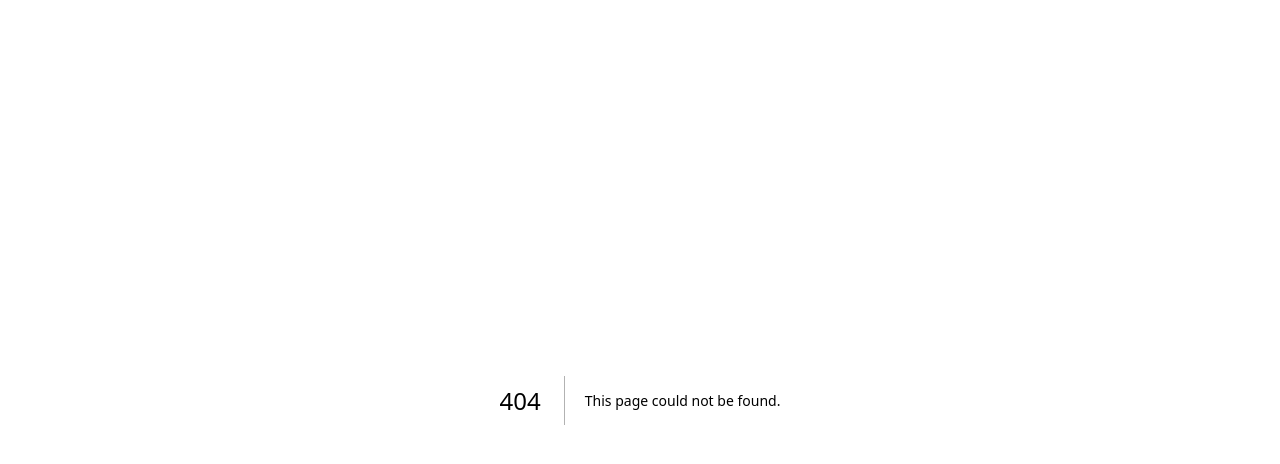
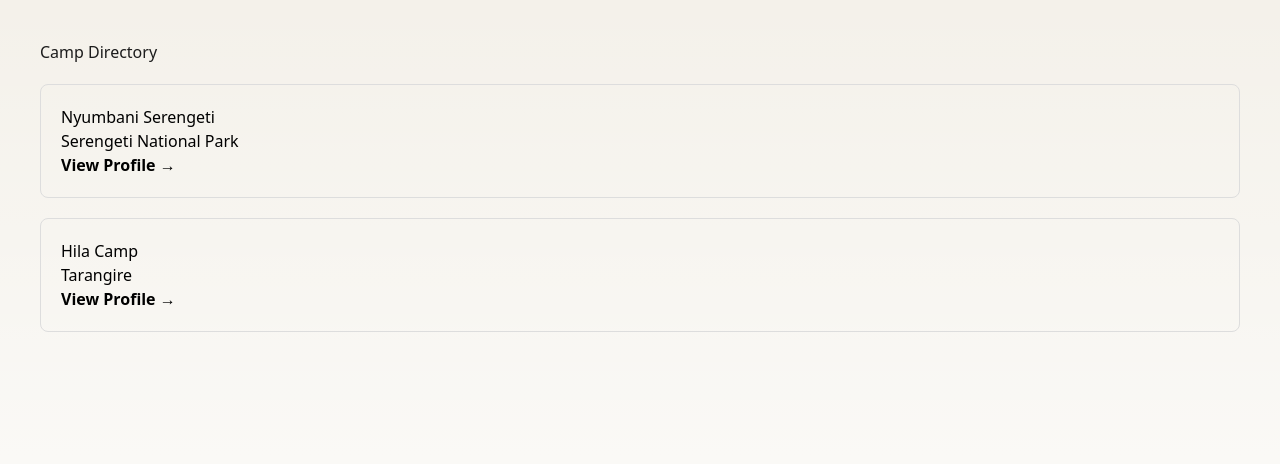
Before and after one commit to aisafarimarketing-ux/safari-trade-directory, a Next.js app: page /directory in a window 1280 px wide. Before the commit this address had no page. Shown: the top 464 px of the page. Built offline with nearby package versions, Linux system fonts and the light colour scheme.

Commit message:
Create page.tsx

```diff
--- /dev/null
+++ b/src/app/directory/page.tsx
@@ -0,0 +1,40 @@
+export default function DirectoryPage() {
+  const camps = [
+    {
+      name: "Nyumbani Serengeti",
+      location: "Serengeti National Park",
+      slug: "nyumbani-serengeti",
+    },
+    {
+      name: "Hila Camp",
+      location: "Tarangire",
+      slug: "hila-camp",
+    },
+  ];
+
+  return (
+    <main style={{ padding: "40px" }}>
+      <h1>Camp Directory</h1>
+
+      <div style={{ display: "grid", gap: "20px", marginTop: "20px" }}>
+        {camps.map((camp) => (
+          <a
+            key={camp.slug}
+            href={`/camps/${camp.slug}`}
+            style={{
+              border: "1px solid #ddd",
+              padding: "20px",
+              borderRadius: "8px",
+              textDecoration: "none",
+              color: "black",
+            }}
+          >
+            <h2>{camp.name}</h2>
+            <p>{camp.location}</p>
+            <strong>View Profile →</strong>
+          </a>
+        ))}
+      </div>
+    </main>
+  );
+}
```
